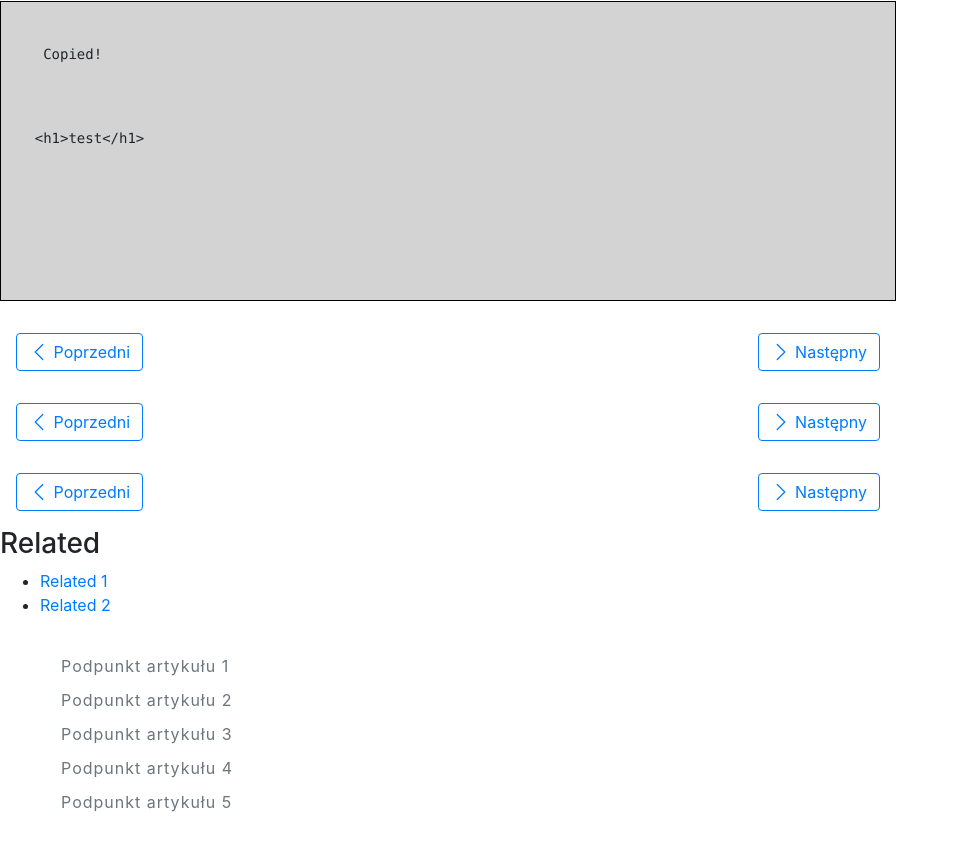
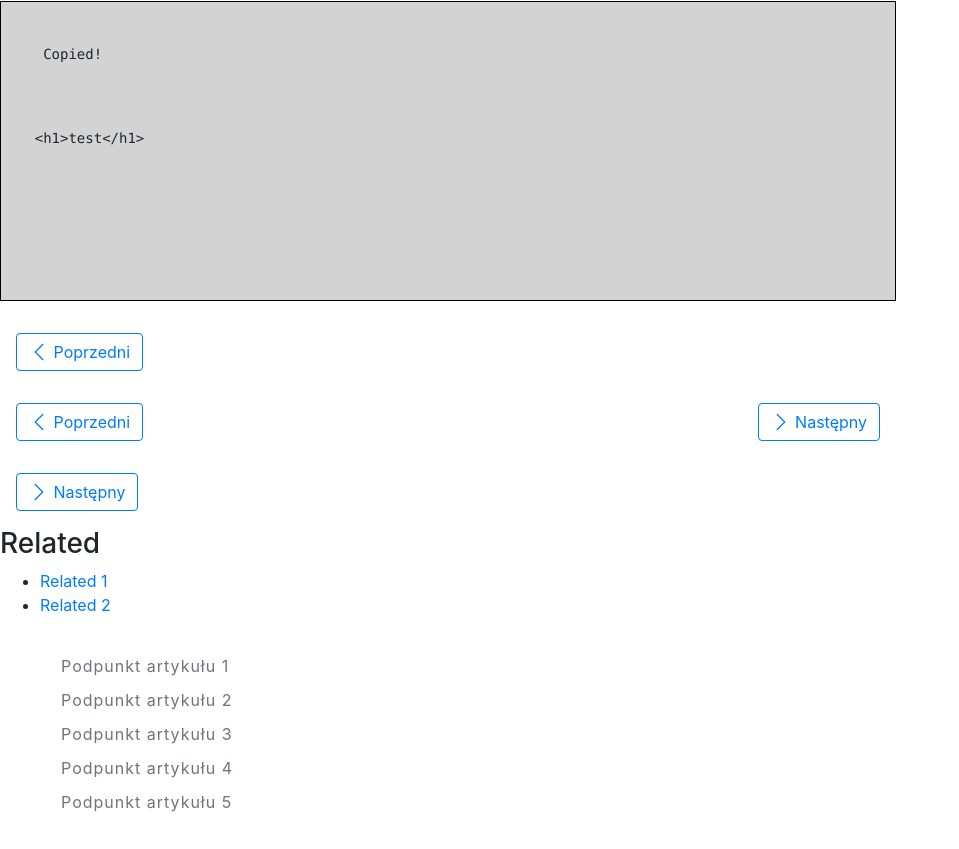
Before and after one commit to krzysztoffila/documentation-vue, a Vue app: page /ui in a window 1280 px wide. Shown: the part 2028-2877 px from the top of the page, without its empty margins (0-959 px from the left). Built offline with nearby package versions, Linux system fonts and the light colour scheme.

Commit message:
Poprawiono klasy, dodano v-if w przyciskach

```diff
--- a/src/components/page-elements/pagination.vue
+++ b/src/components/page-elements/pagination.vue
@@ -1,16 +1,16 @@
 <template>
   <div class="pagination p-3">
     <b-button
-      :class="[('prev', prev && `${prev}`)]"
-      class="pagination__left-button"
+      v-if="prev"
+      class="pagination__button--prev"
       variant="outline-primary"
     >
       <b-icon class="pagination__left-icon" icon="chevron-left"></b-icon>
       Poprzedni
     </b-button>
     <b-button
-      :class="[('next', next && `${next}`)]"
-      class="pagination__right-button"
+      v-if="next"
+      class="pagination__button--next"
       variant="outline-primary"
     >
       <b-icon class="pagination__right-icon" icon="chevron-right"></b-icon>
```
